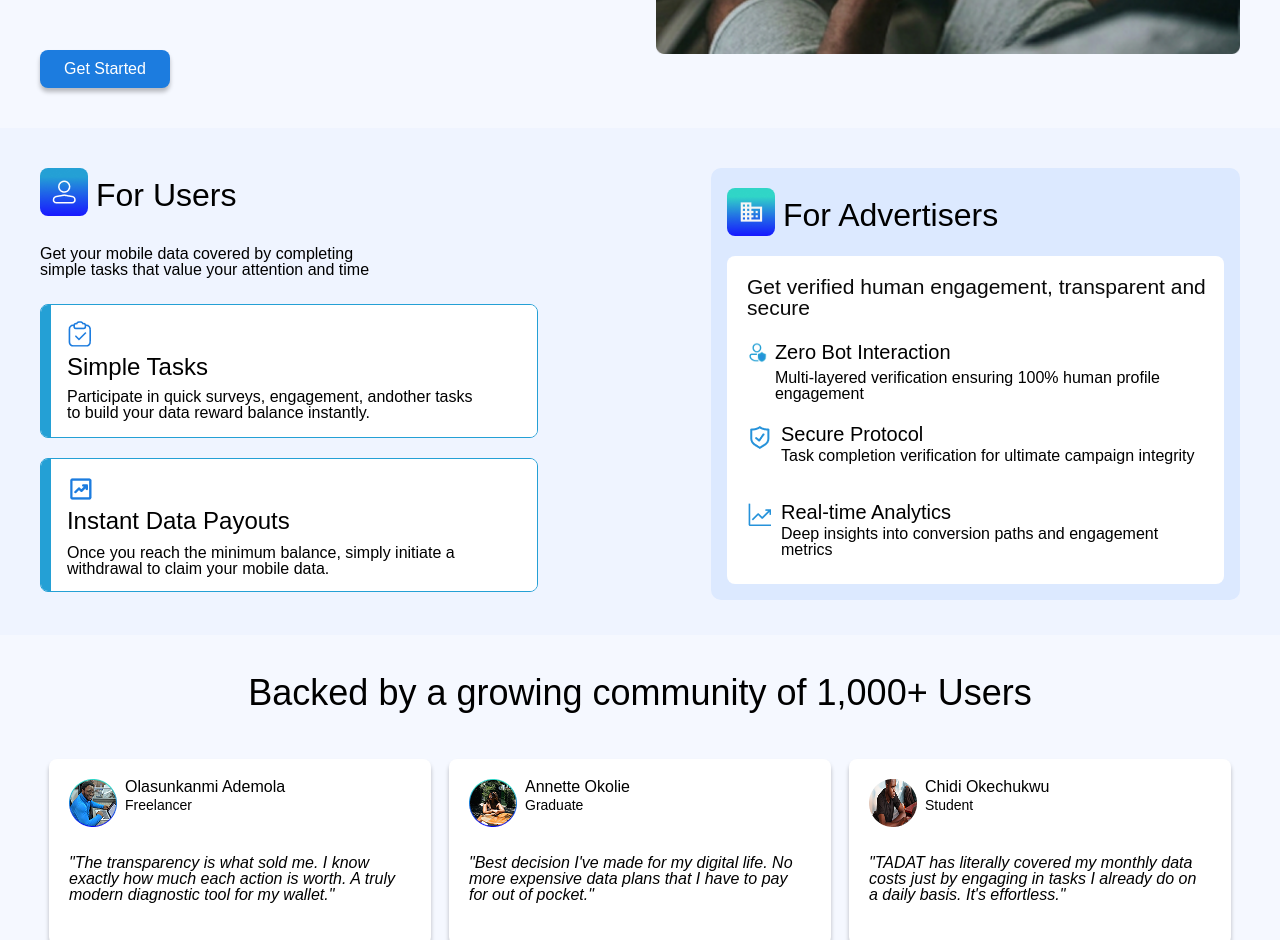
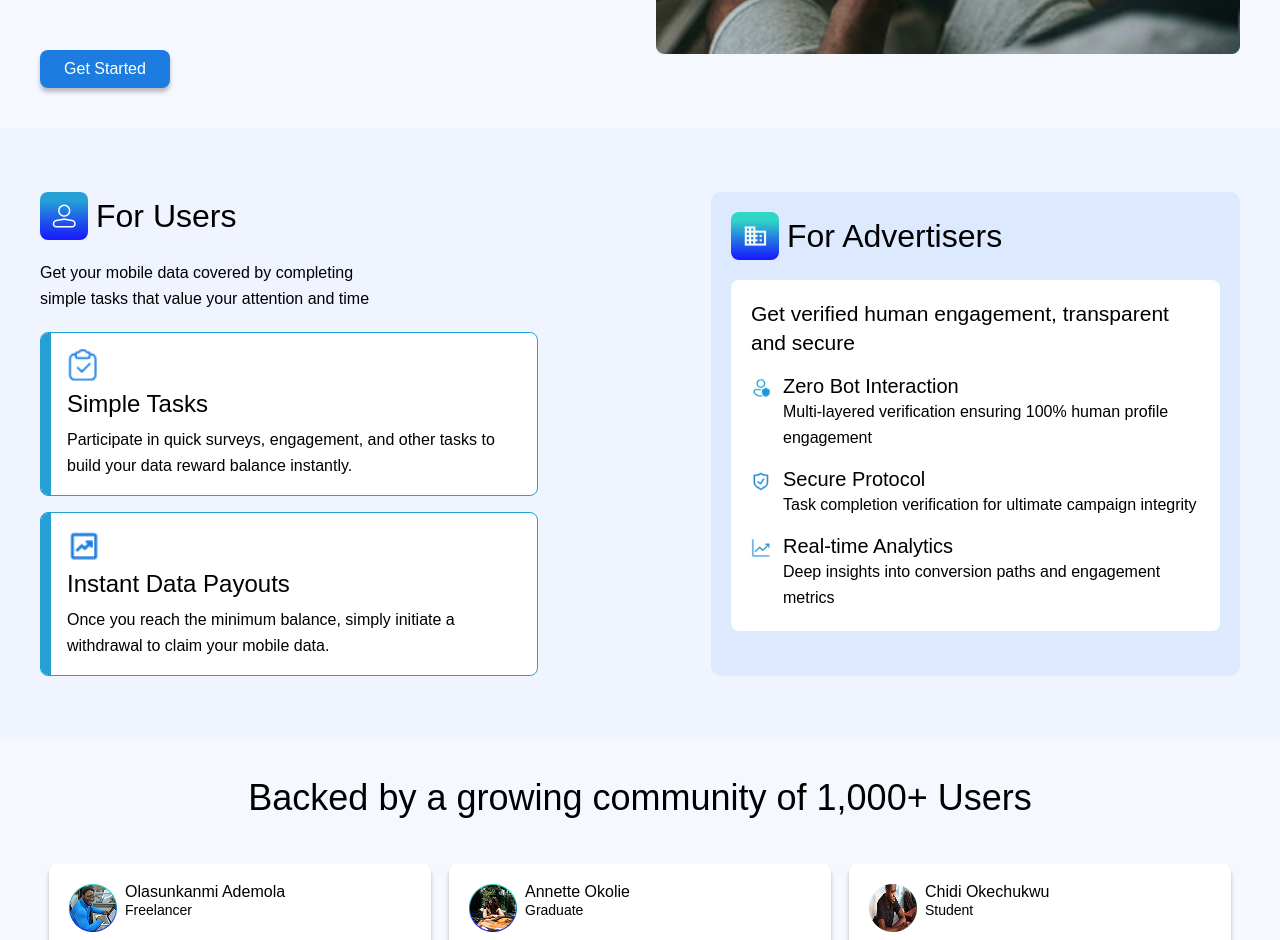
Before and after one commit to Tenney-olarh/TADAT, a React (Vite) app: page / in a window 1280 px wide. Shown: the part 520-1460 px from the top of the page. Built offline with nearby package versions, Linux system fonts and the light colour scheme.

Commit message:
made feature responsive

```diff
--- a/src/Components/Landing/Feature.jsx
+++ b/src/Components/Landing/Feature.jsx
@@ -6,123 +6,145 @@ import Advertisers from "../../assets/Group 64.png";
 import Secure from "../../assets/Secure.png";
 import Shield from "../../assets/Shield.png";
 import Rename from "../../assets/Rename.png";
+
+const userCards = [
+  {
+    icon: Task,
+    title: "Simple Tasks",
+    description:
+      "Participate in quick surveys, engagement, and other tasks to build your data reward balance instantly.",
+  },
+  {
+    icon: Data,
+    title: "Instant Data Payouts",
+    description:
+      "Once you reach the minimum balance, simply initiate a withdrawal to claim your mobile data.",
+  },
+];
+
+const advertiserPoints = [
+  {
+    icon: Secure,
+    title: "Zero Bot Interaction",
+    description:
+      "Multi-layered verification ensuring 100% human profile engagement",
+  },
+  {
+    icon: Shield,
+    title: "Secure Protocol",
+    description:
+      "Task completion verification for ultimate campaign integrity",
+  },
+  {
+    icon: Rename,
+    title: "Real-time Analytics",
+    description:
+      "Deep insights into conversion paths and engagement metrics",
+  },
+];
+
+const SectionHeading = ({ icon, children, to }) => {
+  const content = (
+    <>
+      <img
+        src={icon}
+        alt=""
+        aria-hidden="true"
+        className="h-[48px] w-[48px] shrink-0 rounded-[8px] object-cover"
+      />
+      <h2 className="text-[26px] font-medium leading-tight tracking-[0%] text-[#000000] sm:text-[30px] lg:text-[32px]">
+        {children}
+      </h2>
+    </>
+  );
+
+  if (to) {
+    return (
+      <Link to={to} className="flex items-center gap-2">
+        {content}
+      </Link>
+    );
+  }
+
+  return <div className="flex items-center gap-2">{content}</div>;
+};
+
+const FeatureCard = ({ icon, title, description }) => (
+  <article className="flex min-h-[134px] overflow-hidden rounded-[8px] border border-[#24A0D5] bg-[#FFFFFF] transition-shadow hover:shadow-md">
+    <span className="w-[10px] shrink-0 bg-[#24A0D5]" aria-hidden="true" />
+    <div className="flex min-w-0 flex-1 flex-col gap-2 p-4">
+      <img src={icon} alt="" aria-hidden="true" className="h-8 w-8 object-contain" />
+      <h3 className="text-[20px] font-medium leading-tight tracking-[0%] text-[#000000] sm:text-[24px]">
+        {title}
+      </h3>
+      <p className="text-[15px] font-medium leading-relaxed tracking-[0%] text-[#000000] sm:text-[16px]">
+        {description}
+      </p>
+    </div>
+  </article>
+);
+
+const AdvertiserPoint = ({ icon, title, description }) => (
+  <li className="flex items-start gap-3">
+    <img
+      src={icon}
+      alt=""
+      aria-hidden="true"
+      className="mt-1 h-5 w-5 shrink-0 object-contain"
+    />
+    <div className="min-w-0">
+      <h3 className="text-[18px] font-medium leading-tight tracking-[0%] text-[#000000] sm:text-[20px]">
+        {title}
+      </h3>
+      <p className="text-[15px] font-normal leading-relaxed tracking-[0%] text-[#000000] sm:text-[16px]">
+        {description}
+      </p>
+    </div>
+  </li>
+);
+
 const Feature = () => {
   return (
-    <div
-      className="h-[507px] bg-[#EFF4FF] flex flex-row justify-between px-10 py-10"
+    <section
       id="features"
+      className="w-full bg-[#EFF4FF] px-4 py-12 sm:px-6 sm:py-14 lg:px-10 lg:py-16"
     >
-      <section className="flex flex-col gap-5">
-        <Link to="/user" className="flex flex-row gap-2">
-          <img
-            src={User}
-            alt="User"
-            className="w-[48px] h-[48px] object-cover rounded-[8px]"
-          />
-          <span className="w-[147px] h-[39px] font-medium text-[32px] leading-[100%] tracking-[0%] text-[#000000] flex items-center pt-[15px]">
+      <div className="mx-auto flex w-full max-w-[1440px] flex-col gap-8 lg:flex-row lg:items-stretch lg:justify-between lg:gap-10">
+        <div className="flex w-full min-w-0 flex-col gap-5 lg:max-w-[498px]">
+          <SectionHeading icon={User} to="/user">
             For Users
-          </span>
-        </Link>
-        <p className="w-[358px] h-[38px] text-[#000000] leading-[100%] tracking-[0%] text-[16px] font-normal mt-[10px]">
-          Get your mobile data covered by completing simple tasks that value
-          your attention and time
-        </p>
-        <div className="w-[498px] h-[134px] rounded-[8px] border border-[#24A0D5] flex overflow-hidden">
-          <div className="h-[134px] w-[10px] bg-[#24A0D5]"></div>
-          <div className="h-[134px] w-[488px] bg-[#FFFFFF] flex flex-col gap-2 px-4 py-4">
-            <Link>
-              {" "}
-              <img src={Task} alt="Task" />
-            </Link>
-            <p className="w-[151px] h-[29px] font-medium text-[24px] leading-[100%] tracking-[0%] text-[#000000]">
-              Simple Tasks
-            </p>
-            <p className="font-medium text-[16px] leading-[100%] tracking-[0%] text-[#000000] w-[411px] h-[38px]">
-              Participate in quick surveys, engagement, andother tasks to build
-              your data reward balance instantly.
-            </p>
+          </SectionHeading>
+
+          <p className="max-w-[358px] text-[15px] font-normal leading-relaxed tracking-[0%] text-[#000000] sm:text-[16px]">
+            Get your mobile data covered by completing simple tasks that value
+            your attention and time
+          </p>
+
+          <div className="grid w-full gap-4 sm:grid-cols-2 lg:grid-cols-1">
+            {userCards.map((card) => (
+              <FeatureCard key={card.title} {...card} />
+            ))}
           </div>
         </div>
-        <div className="w-[498px] h-[134px] rounded-[8px] border border-[#24A0D5] flex overflow-hidden">
-          <div className="h-[134px] w-[10px] bg-[#24A0D5]"></div>
-          <div className="h-[134px] w-[488px] bg-[#FFFFFF] flex flex-col gap-2 px-4 py-4">
-            <Link>
-              {" "}
-              <img src={Data} alt="Data" />
-            </Link>
-            <p className="w-[238px] h-[29px] font-medium text-[24px] leading-[100%] tracking-[0%] text-[#000000]">
-              Instant Data Payouts
+
+        <div className="flex w-full min-w-0 flex-col gap-5 rounded-[10px] bg-[#DCE9FF] p-4 sm:p-5 lg:w-[529px] lg:shrink-0">
+          <SectionHeading icon={Advertisers}>For Advertisers</SectionHeading>
+
+          <div className="w-full rounded-[8px] bg-[#FFFFFF] p-4 sm:p-5">
+            <p className="text-[19px] font-medium leading-snug tracking-[0%] text-[#000000] sm:text-[21px]">
+              Get verified human engagement, transparent and secure
             </p>
-            <p className="font-medium text-[16px] leading-[100%] tracking-[0%] text-[#000000]">
-              Once you reach the minimum balance, simply initiate a withdrawal
-              to claim your mobile data.
-            </p>
+
+            <ul className="mt-4 flex flex-col gap-4">
+              {advertiserPoints.map((point) => (
+                <AdvertiserPoint key={point.title} {...point} />
+              ))}
+            </ul>
           </div>
         </div>
-      </section>
-      <section className="bg-[#DCE9FF] w-[529px] h-[432px] rounded-[10px] flex flex-col py-5 px-4 gap-5">
-        <Link className="flex flex-row gap-2">
-          <img
-            src={Advertisers}
-            alt="Advertisers"
-            className="w-[48px] h-[48px] object-cover rounded-[8px]"
-          />{" "}
-          <span className="w-[235px] h-[39px] font-medium text-[32px] leading-[100%] tracking-[0%] text-[#000000] flex items-center pt-[15px]">
-            For Advertisers
-          </span>
-        </Link>
-        <div className="w-[497px] h-[339px] bg-[#FFFFFF] rounded-[8px] py-5 px-5">
-          <p className="w-[464px] h-[50px] font-medium text-[21px] leading-[100%] tracking-[0%]">
-            Get verified human engagement, transparent and secure
-          </p>
-          <div className="flex flex-row gap-2 mt-4">
-            <Link>
-              <img
-                src={Secure}
-                alt="Secure"
-                className="w-[19.88px] h-[21.3px]"
-              />{" "}
-            </Link>
-            <div className="flex flex-col gap-2">
-              {" "}
-              <span className="text-[#000000] text-[20px] font-medium leading-[100%] tracking-[0%] ">
-                Zero Bot Interaction
-              </span>
-              <h1 className="w-[415px] h-[38px] font-normal text-[16px] leading-[100%] tracking-[0%] text-[#000000]">
-                Multi-layered verification ensuring 100% human profile
-                engagement
-              </h1>
-            </div>
-          </div>
-          <section className="flex flex-row gap-2 mt-4">
-            <Link>
-              <img src={Shield} alt="Shield" />
-            </Link>
-            <div>
-              <span className="text-[#000000] text-[20px] font-medium leading-[100%] tracking-[0%] ">
-                Secure Protocol
-              </span>
-              <h1 className="w-[415px] h-[38px] font-normal text-[16px] leading-[100%] tracking-[0%] text-[#000000]">
-                Task completion verification for ultimate campaign integrity
-              </h1>
-            </div>
-          </section>
-          <div className="flex flex-row gap-2 mt-4">
-            <Link>
-              <img src={Rename} alt="Rename" />
-            </Link>
-            <section>
-              <span className="text-[#000000] text-[20px] font-medium leading-[100%] tracking-[0%] ">
-                Real-time Analytics
-              </span>
-              <h1 className="w-[415px] h-[38px] font-normal text-[16px] leading-[100%] tracking-[0%] text-[#000000]">
-                Deep insights into conversion paths and engagement metrics
-              </h1>
-            </section>
-          </div>
-        </div>
-      </section>
-    </div>
+      </div>
+    </section>
   );
 };
+
 export default Feature;
```
